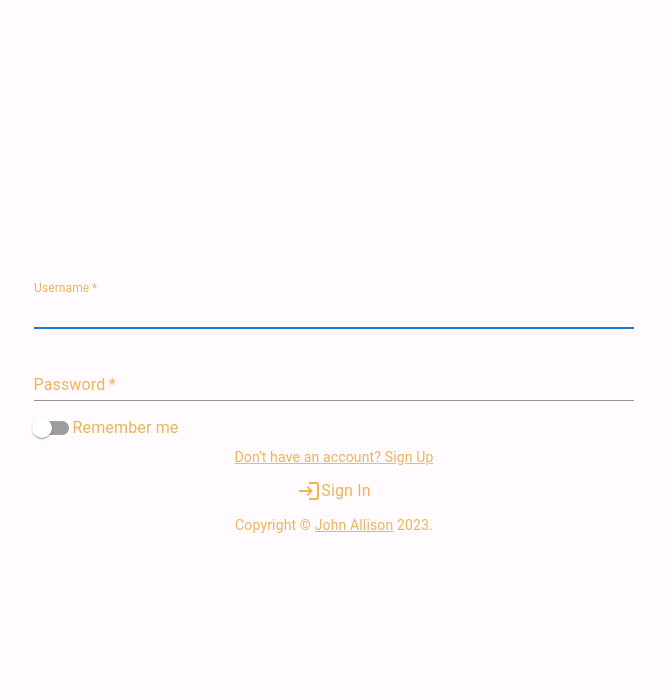
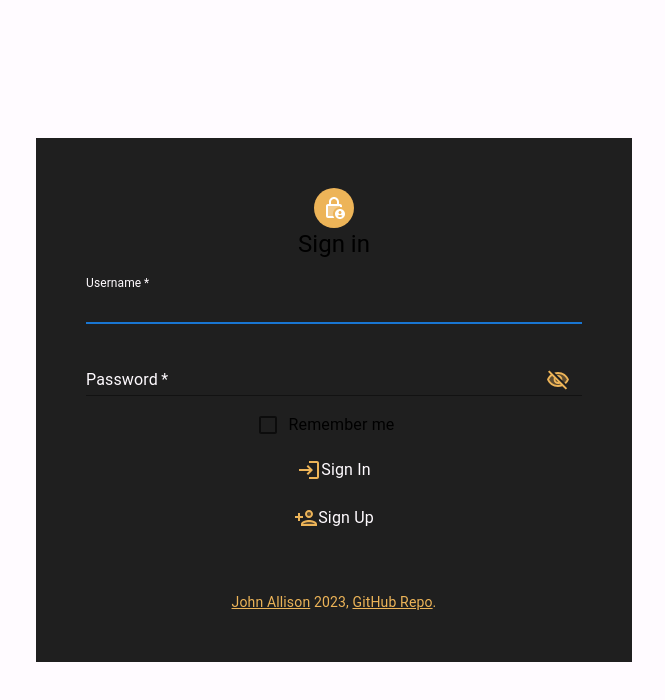
Before and after one commit to DannyDorito/j-e2e-notes, a React (Create React App) app: page / in a window 1280 px wide. Shown: the top 700 px of the page, without its empty margins (306-971 px from the left). Built offline with nearby package versions, Linux system fonts and the light colour scheme.

Commit message:
Refactor Login component and update Copyright component

```diff
--- a/src/components/Copyright.tsx
+++ b/src/components/Copyright.tsx
@@ -3,14 +3,29 @@ import { primary } from '../helpers/ThemeProvider';
 
 const Copyright = () => {
   return (
-    <Typography variant='body2' align='center' sx={{ color: primary }}>
-      {'Copyright © '}
-      <Link color='inherit' href='https://jallison.co.uk' target='_blank' rel='noopener noreferrer'>
-        John Allison
-      </Link>{' '}
-      {new Date().getFullYear()}
-      {'.'}
-    </Typography>
+    <>
+      <Typography variant='body2' align='center' sx={{ color: primary, paddingTop: '50px' }}>
+        <Link
+          color='inherit'
+          href='https://jallison.co.uk'
+          target='_blank'
+          rel='noopener noreferrer'
+        >
+          John&nbsp;Allison
+        </Link>{' '}
+        {new Date().getFullYear()}
+        {','}&nbsp;
+        <Link
+          color='inherit'
+          href='https://github.com/DannyDorito/j-e2e-notes'
+          target='_blank'
+          rel='noopener noreferrer'
+        >
+          GitHub Repo
+        </Link>
+        {'.'}
+      </Typography>
+    </>
   );
 };
 
--- a/src/pages/Login.tsx
+++ b/src/pages/Login.tsx
@@ -1,30 +1,79 @@
 import { useState } from 'react';
-import { backgroundColour, primary } from '../helpers/ThemeProvider';
+import { useLocalStorage } from 'usehooks-ts';
 import {
+  backgroundColour,
+  invertedBackgroundColour,
+  invertedTextColour,
+  primary,
+} from '../helpers/ThemeProvider';
+import {
+  Avatar,
+  Box,
+  Checkbox,
   FormControlLabel,
   Grid,
   IconButton,
-  Link,
-  Switch,
+  InputAdornment,
   TextField,
   Typography,
 } from '@mui/material';
-import { useLocalStorage } from 'usehooks-ts';
 import { LoginProps } from '../props/LoginProps';
+import Copyright from '../components/Copyright';
 import LoginTwoToneIcon from '@mui/icons-material/LoginTwoTone';
+import VisibilityTwoToneIcon from '@mui/icons-material/VisibilityTwoTone';
+import VisibilityOffTwoToneIcon from '@mui/icons-material/VisibilityOffTwoTone';
+import PersonAddTwoToneIcon from '@mui/icons-material/PersonAddTwoTone';
+import LockPersonTwoToneIcon from '@mui/icons-material/LockPersonTwoTone';
 import './css/Login.css';
-import Copyright from '../components/Copyright';
 
 const Login = ({ props }: { props: LoginProps }) => {
-  const [username, setUsername] = useLocalStorage('username', '');
+  const [rememberMe, setRememberMe] = useLocalStorage<boolean>('rememberMe', false);
+
+  const [username, setUsername] = useState<string>(() => {
+    if (rememberMe) {
+      const savedUsername = localStorage.getItem('username');
+      return savedUsername || '';
+    } else {
+      return '';
+    }
+  });
+  const [usernameError, setUsernameError] = useState<string>('');
+
   const [password, setPassword] = useState<string>('');
+  const [passwordError, setPasswordError] = useState<string>('');
+  const [passwordVisible, setPasswordVisible] = useState<boolean>(false);
+
+  const updateUsername = (username: string) => {
+    if (username === '') {
+      setUsernameError('Error: Please enter a username.');
+    } else {
+      setUsernameError('');
+      setUsername(username);
+      if (rememberMe) {
+        localStorage.setItem('username', username);
+      }
+    }
+  };
+
+  const updatePassword = (password: string) => {
+    if (password === '') {
+      setPasswordError('Error: Please enter a password.');
+    } else {
+      setPasswordError('');
+      setPassword(password);
+    }
+  };
 
   const login = () => {
-    if (username === '' || password === '') {
+    if (username === '') {
+      setUsernameError('Error: Please enter a username.');
       return;
-    } else {
+    }
+    if (password === '') {
+      setPasswordError('Error: Please enter a password.');
+      return;
+    }
     props.authenticate();
-    }
   };
 
   return (
@@ -40,12 +89,27 @@ const Login = ({ props }: { props: LoginProps }) => {
           minHeight: '100vh',
           backgroundColor: backgroundColour,
         }}
-        alignItems='center'
-        justifyContent='center'
       >
+        <Box
+          sx={{
+            display: 'flex',
+            alignItems: 'center',
+            justifyContent: 'center',
+            flexDirection: 'column',
+            backgroundColor: invertedBackgroundColour,
+            border: '50px solid',
+            borderColor: invertedBackgroundColour,
+          }}
+        >
+          <Avatar sx={{ backgroundColor: primary }}>
+            <LockPersonTwoToneIcon />
+          </Avatar>
+          <Typography component='h1' variant='h5'>
+            Sign in
+          </Typography>
           <form noValidate>
             <TextField
-            onChange={(event) => setUsername(event.target.value)}
+              onChange={(event) => updateUsername(event.target.value)}
               variant='standard'
               margin='normal'
               multiline={false}
@@ -55,15 +119,15 @@ const Login = ({ props }: { props: LoginProps }) => {
               label='Username'
               name='username'
               autoFocus
+              value={username}
+              error={usernameError.length !== 0}
+              helperText={usernameError}
               sx={{
-              '& .MuiInputBase-input.Mui-disabled': {
-                WebkitTextFillColor: primary,
-              },
-              WebkitTextFillColor: primary,
+                WebkitTextFillColor: invertedTextColour,
               }}
             />
             <TextField
-            onChange={(event) => setPassword(event.target.value)}
+              onChange={(event) => updatePassword(event.target.value)}
               variant='standard'
               margin='normal'
               multiline={false}
@@ -71,35 +135,57 @@ const Login = ({ props }: { props: LoginProps }) => {
               fullWidth
               name='password'
               label='Password'
-            type='password'
+              type={passwordVisible ? 'text' : 'password'}
               id='password'
               autoComplete='current-password'
+              value={password}
+              error={passwordError.length !== 0}
+              helperText={passwordError}
               sx={{
-              '& .MuiInputBase-input.Mui-disabled': {
-                WebkitTextFillColor: primary,
-              },
-              WebkitTextFillColor: primary,
+                WebkitTextFillColor: invertedTextColour,
               }}
-          />
-          <FormControlLabel
-            control={<Switch edge='end' />}
-            label='Remember me'
-            sx={{
-              '& .MuiInputBase-input.Mui-disabled': {
-                WebkitTextFillColor: primary,
-              },
-              WebkitTextFillColor: primary,
+              InputProps={{
+                endAdornment: (
+                  <InputAdornment position='end'>
+                    <IconButton
+                      size='large'
+                      sx={{ color: primary }}
+                      aria-label='toggle password visibility'
+                      onClick={() => setPasswordVisible(!passwordVisible)}
+                      onMouseDown={() => setPasswordVisible(!passwordVisible)}
+                    >
+                      {passwordVisible ? <VisibilityTwoToneIcon /> : <VisibilityOffTwoToneIcon />}
+                    </IconButton>
+                  </InputAdornment>
+                ),
               }}
             />
           </form>
-        <Link href='#' variant='body2' sx={{ color: primary }}>
-          {"Don't have an account? Sign Up"}
-        </Link>
+          <FormControlLabel
+            control={
+              <Checkbox
+                id='rememberMe'
+                value='rememberMe'
+                checked={rememberMe}
+                onChange={(_, checked) => setRememberMe(checked)}
+              />
+            }
+            label='Remember me'
+          />
           <IconButton size='large' sx={{ color: primary }} onClick={login}>
             <LoginTwoToneIcon />
-          <Typography variant='body1'>Sign In</Typography>
+            <Typography variant='body1' sx={{ color: invertedTextColour }}>
+              Sign In
+            </Typography>
+          </IconButton>
+          <IconButton size='large' sx={{ color: primary }} onClick={login}>
+            <PersonAddTwoToneIcon />
+            <Typography variant='body1' sx={{ color: invertedTextColour }}>
+              Sign Up
+            </Typography>
           </IconButton>
           <Copyright />
+        </Box>
       </Grid>
     </>
   );
```
Lines whose indentation alone changed are shown as unchanged.
